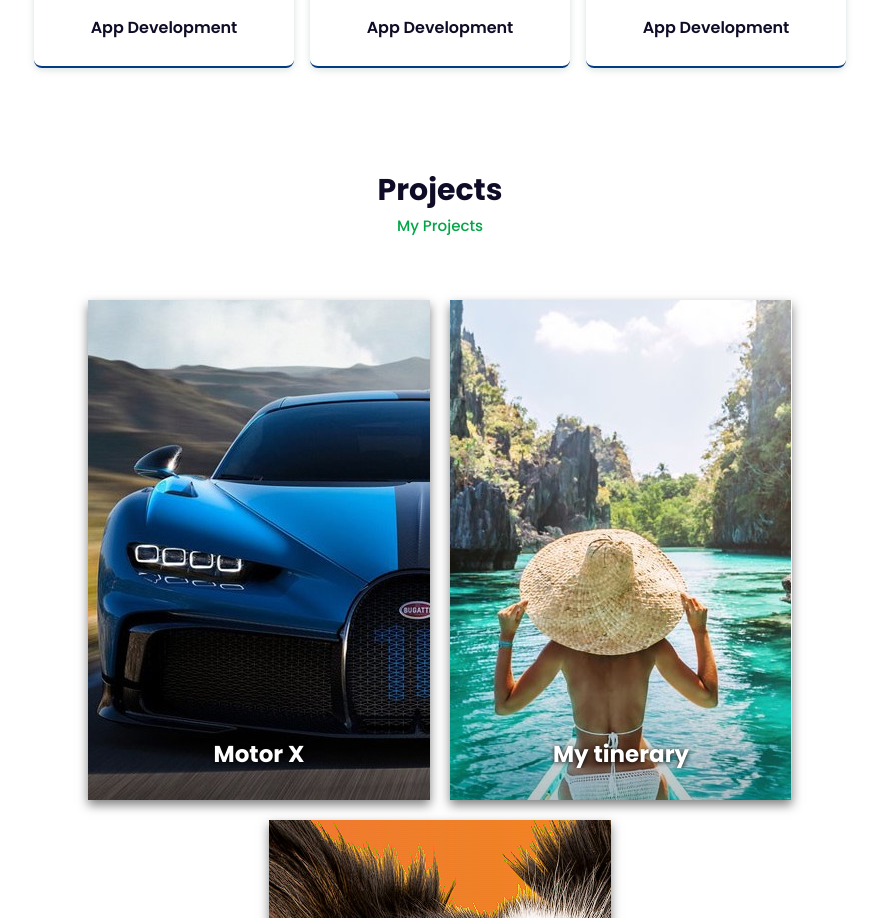
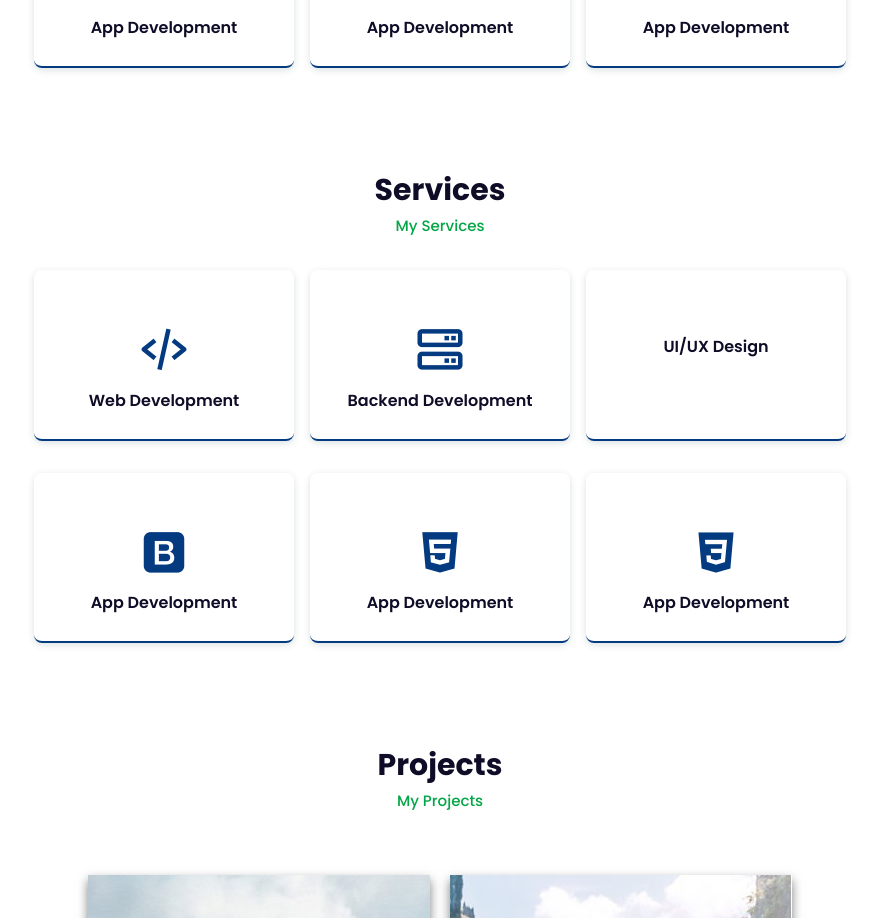
Before and after one commit to GinoValenti/My-portfolio, a React (Create React App) app: page / in a window 1280 px wide. Shown: the part 1896-2814 px from the top of the page, without its empty margins (200-1079 px from the left). Built offline with nearby package versions, Linux system fonts and the light colour scheme.

Commit message:
doing style

```diff
--- a/src/App.js
+++ b/src/App.js
@@ -7,6 +7,7 @@ import Service from './components/Service';
 import Contact from './components/Contact';
 import Footer from './components/Footer';
 import Project from './components/Project';
+import Skills from './components/Skills';
 function App() {
   return (
     <>
@@ -22,8 +23,8 @@ function App() {
 
 
 <Service></Service>
-<Project></Project>
-<Contact></Contact>
+<Skills></Skills>
+<Project></Project><Contact></Contact>
 
 
 
--- /dev/null
+++ b/src/components/Skills.js
@@ -0,0 +1,53 @@
+import React from 'react'
+
+function Skills () {
+  return (
+    <section class="services" id="services">
+    <div class="heading">
+        <h2>Services</h2>
+        <span>My Services</span>
+    </div>
+    <div class="services-content">
+
+        <div class="services-box">
+            <i class='bx bx-code-alt'></i>
+            <h3>Web Development</h3>
+
+        </div>
+
+        <div class="services-box">
+            <i class='bx bx-server'></i>
+            <h3>Backend Development</h3>
+
+        </div>
+        <div class="services-box">
+            <i class='bx bx-'></i>
+            <h3>UI/UX Design</h3>
+
+        </div>
+
+
+
+    </div>
+    <div class="services-content">
+
+    <div class="services-box">
+            <i class='bx bxl-bootstrap'></i>
+            <h3>App Development</h3>
+
+        </div>
+        <div class="services-box">
+            <i class='bx bxl-html5'></i>
+            <h3>App Development</h3>
+
+        </div>
+        <div class="services-box">
+            <i class='bx bxl-css3'></i>
+            <h3>App Development</h3>
+
+        </div>
+    </div>
+</section>
+  )
+}
+export default Skills
```
Also changed, not shown: src/components/About.js (renamed from src/components/About.jsx), src/components/Contact.js (renamed from src/components/Contact.jsx), src/components/Footer.js (renamed from src/components/Footer.jsx), src/components/Home.js (renamed from src/components/Home.jsx), src/components/Nav.js (renamed from src/components/Nav.jsx), src/components/Project.js (renamed from src/components/Project.jsx), src/components/Service.js (renamed from src/components/Service.jsx).
